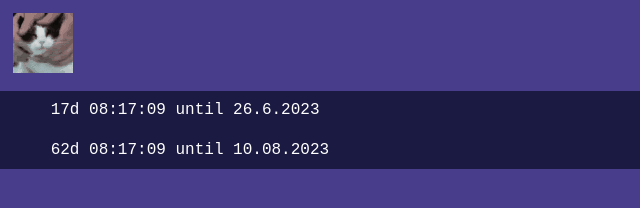
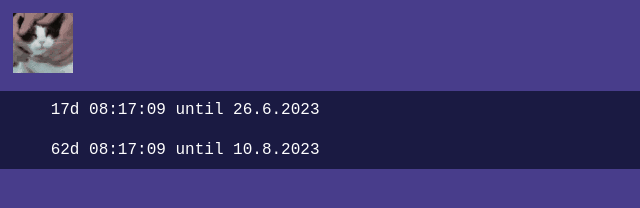
Before and after one commit to KrabCode/krab.md, a plain HTML site: page index.html in a window 1280 px wide. Shown: the full height of the page, 0-640 px from the left. Drawn offline with Linux system fonts and the light colour scheme.

```diff
--- a/index.html
+++ b/index.html
@@ -41,7 +41,7 @@
 
     <ul>
         <li><div id="timeFlat">hello</div> until 26.6.2023</li>
-        <li><div id="timeCats">hello</div> until 10.08.2023</li>
+        <li><div id="timeCats">hello</div> until 10.8.2023</li>
 
     </ul>
 
```
